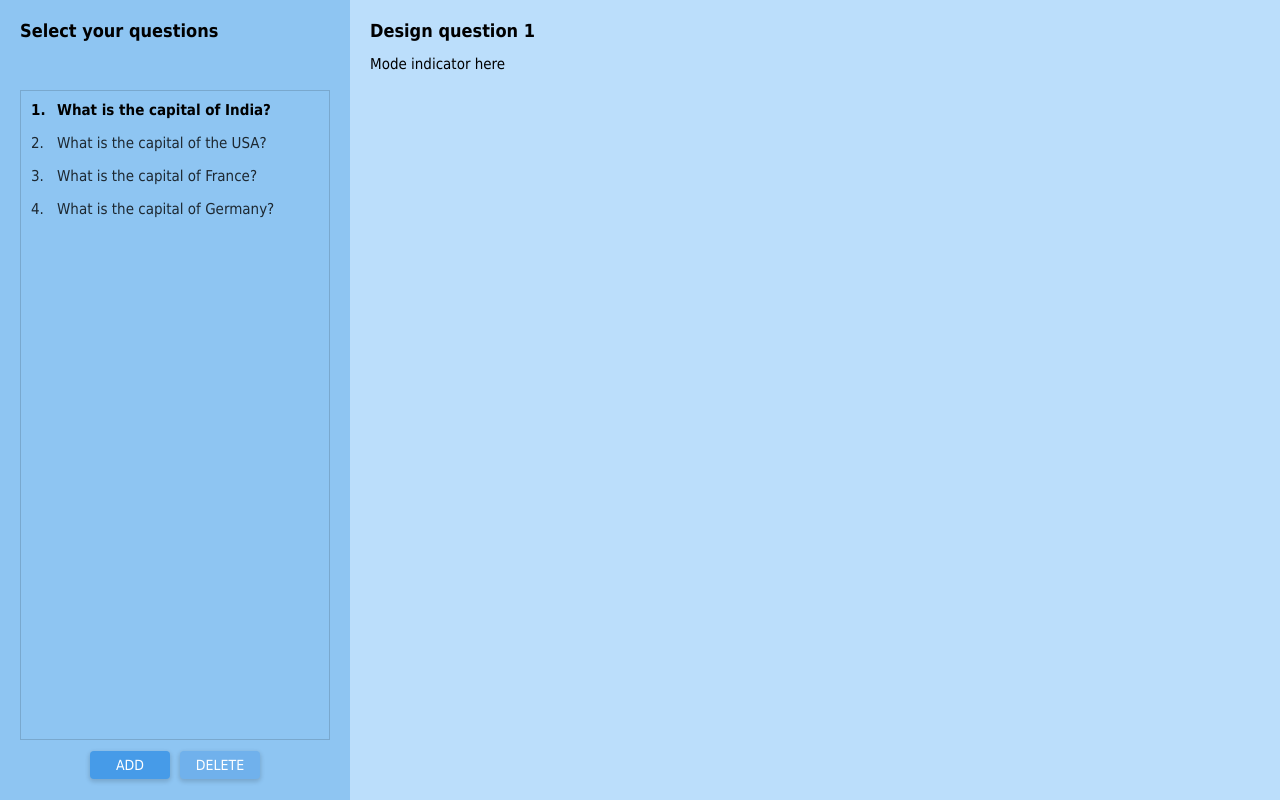
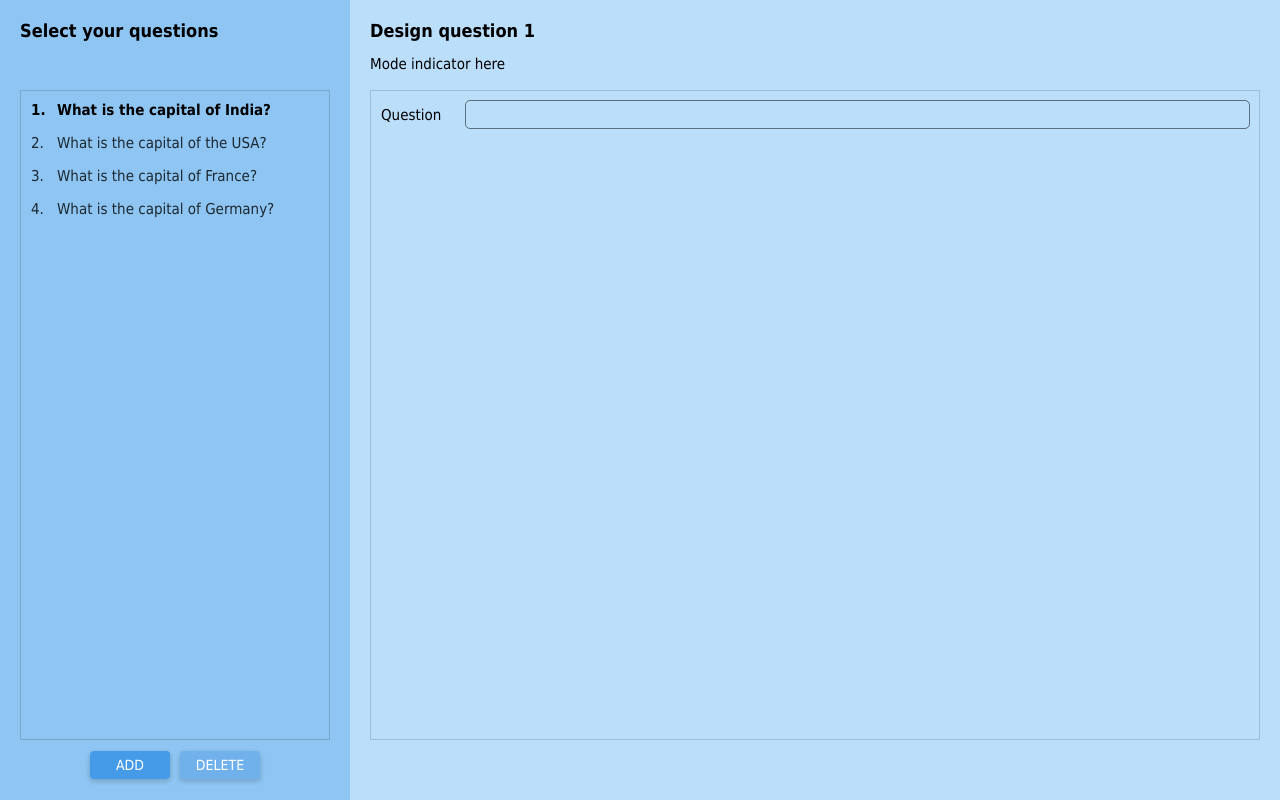
Before and after one commit to monk-kokkalis/disprz, a React (Create React App) app: page / in a window 1280 px wide. Built offline with nearby package versions, Linux system fonts and the light colour scheme.

Commit message:
added TextArea element

```diff
--- a/src/components/QuizCreator/components/ChoiceCreator/ChoiceCreator.js
+++ b/src/components/QuizCreator/components/ChoiceCreator/ChoiceCreator.js
@@ -1,11 +1,15 @@
 import Style from './ChoiceCreator.module.scss';
 // components
 import Heading from './components/Heading/Heading';
+import Editor from './components/Editor/Editor';
 function ChoiceCreator() {
     return (
         <div className={Style.Main}>
             <Heading />
             <div>Mode indicator here</div>
+            <section className="options">
+                <Editor />
+            </section>
         </div>
     )
 }
--- a/src/components/QuizCreator/components/ChoiceCreator/ChoiceCreator.module.scss
+++ b/src/components/QuizCreator/components/ChoiceCreator/ChoiceCreator.module.scss
@@ -6,4 +6,8 @@
     @include mixins.padding;
 
     background-color: #BBDEFB;
+
+    section[class~=options] {
+        @include mixins.overflow-container;
+    }
 }
--- /dev/null
+++ b/src/components/QuizCreator/components/ChoiceCreator/components/Editor/Editor.js
@@ -0,0 +1,10 @@
+import TextArea from 'elements/TextArea/TextArea';
+function Editor() {
+    return (
+        <div>
+            <TextArea label="Question" />
+        </div>
+    )
+}
+
+export default Editor;
--- a/src/components/QuizCreator/components/QuestionSelector/QuestionSelector.module.scss
+++ b/src/components/QuizCreator/components/QuestionSelector/QuestionSelector.module.scss
@@ -8,9 +8,7 @@
     background-color: #8EC5F2;
 
     section[class~=questions] {
-        border: 1px solid rgba(0, 0, 0, 0.15);
-        overflow: auto;
-        padding: 10px;
+        @include mixins.overflow-container;
     }
 
     section[class~=buttons] {
--- a/src/components/QuizCreator/mixins.scss
+++ b/src/components/QuizCreator/mixins.scss
@@ -18,6 +18,12 @@
     }
 }
 
+@mixin overflow-container {
+    border: 1px solid rgba(0, 0, 0, 0.15);
+    overflow: auto;
+    padding: 10px;
+}
+
 @mixin padding {
     padding: 20px;
 }
--- /dev/null
+++ b/src/elements/TextArea/TextArea.js
@@ -0,0 +1,22 @@
+import {useRef} from 'react';
+import Style from './TextArea.module.scss';
+function TextArea({label}) {
+    const textAreaRef = useRef();
+    const expansionHandler = () => {
+        const element = textAreaRef.current;
+        element.style.height = "initial";
+        element.style.height = `${element.scrollHeight}px`;
+    }
+    return (
+        <div className={Style.Main} >
+            <label>{label}</label>
+            <textarea rows="1"
+                onChange={(el) => console.log(el.target.value)}
+                onInput={expansionHandler}
+                ref={textAreaRef}>
+            </textarea>
+        </div>
+    )
+}
+
+export default TextArea;
--- /dev/null
+++ b/src/elements/TextArea/TextArea.module.scss
@@ -0,0 +1,18 @@
+.Main {
+    display: grid;
+    grid-template-columns: 85px 1fr;
+    align-items: center;
+    textarea {
+        background-color: transparent;
+        border: none;
+        border-radius: 4px;
+        outline: 1px solid rgba(0, 0, 0, 0.5);
+        padding: 6px 10px;
+        resize: none;
+        transition: outline-color 180ms ease-in-out, outline-width 170ms ease-in-out;
+        &:focus {
+            outline-width: 2px;
+            outline-color: #0879DF;
+        }
+    }
+}
```
